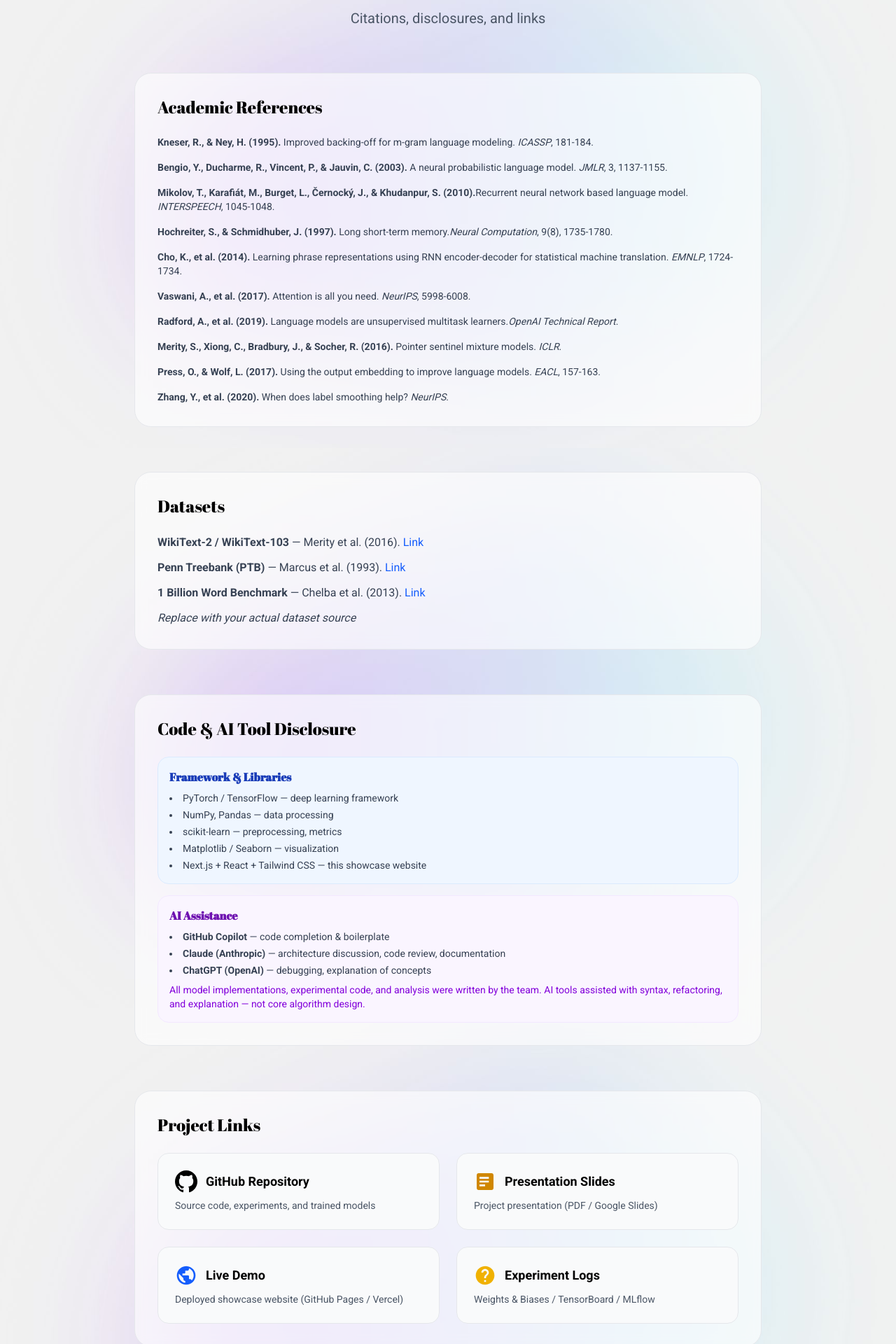
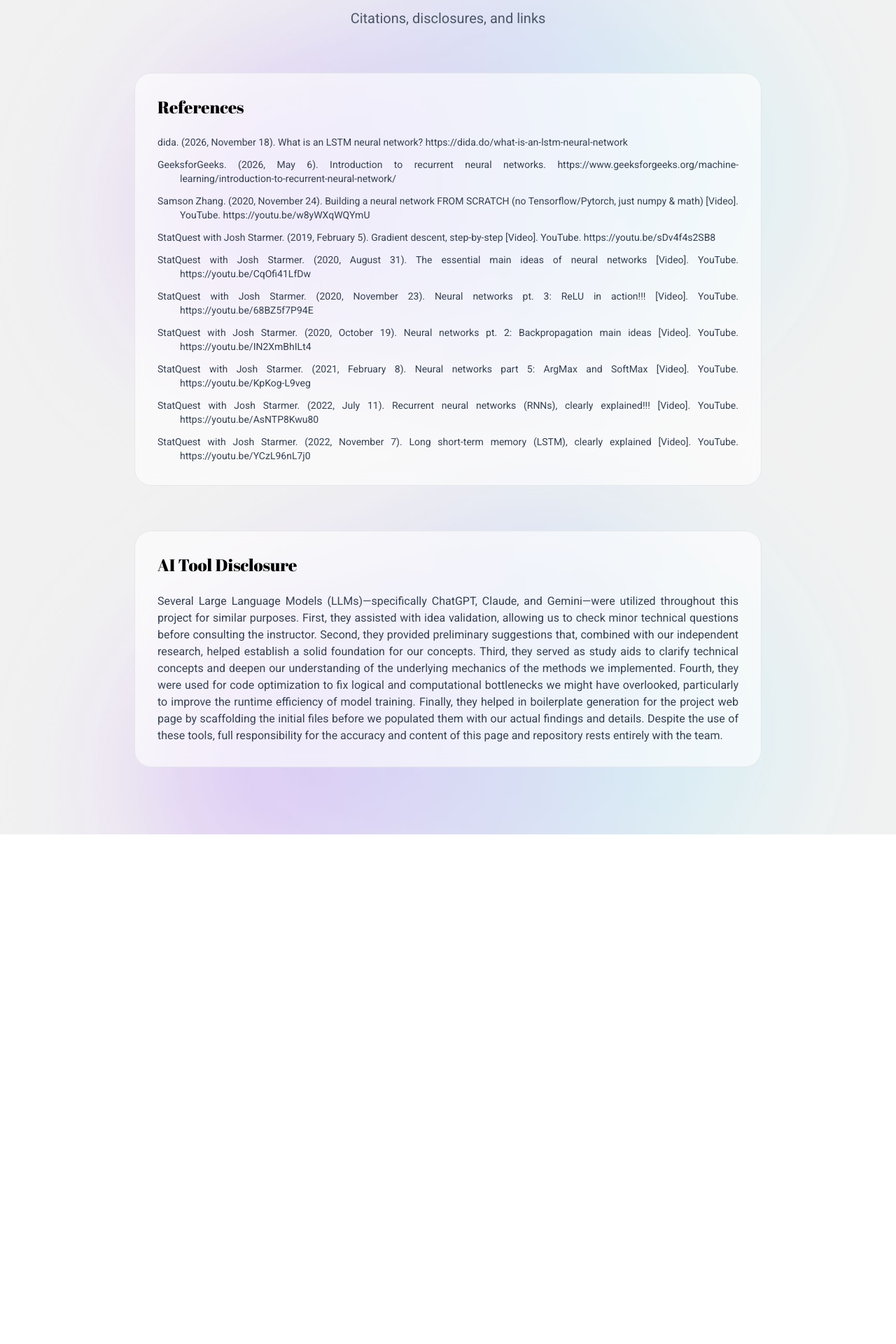
Before and after one commit to francogabrieloliveros/project-mfs, a Next.js app in the folder page/: page /references in a window 1280 px wide. Shown: the part 160-2080 px from the top of the page at 70% size. After the commit the page ends 1352 px from the top, so only its background shows below. Built offline with nearby package versions, Linux system fonts and the light colour scheme.

Commit message:
feat(page): added rnn references and ai disclosure

```diff
--- a/page/src/app/page.tsx
+++ b/page/src/app/page.tsx
@@ -9,12 +9,36 @@ export default function Home() {
   ];
 
   const sections = [
-    { href: "/dataset", title: "Dataset", desc: "Source, size, features, target & preprocessing" },
-    { href: "/methods", title: "Methods", desc: "N-gram, FFNN, RNN — how they work & implementation" },
-    { href: "/experiments", title: "Experiments", desc: "Data splits, metrics, hyperparameters" },
-    { href: "/results", title: "Results", desc: "Comparison tables & figures across all models" },
-    { href: "/discussion", title: "Discussion", desc: "Analysis, limitations & future improvements" },
-    { href: "/references", title: "References", desc: "Citations, disclosures & links" },
+    {
+      href: "/dataset",
+      title: "Dataset",
+      desc: "Source, size, features, target & preprocessing",
+    },
+    {
+      href: "/methods",
+      title: "Methods",
+      desc: "N-gram, FFNN, RNN — how they work & implementation",
+    },
+    {
+      href: "/experiments",
+      title: "Experiments",
+      desc: "Data splits, metrics, hyperparameters",
+    },
+    {
+      href: "/results",
+      title: "Results",
+      desc: "Comparison tables & figures across all models",
+    },
+    {
+      href: "/discussion",
+      title: "Discussion",
+      desc: "Analysis, limitations & future improvements",
+    },
+    {
+      href: "/references",
+      title: "References",
+      desc: "Citations, disclosures & links",
+    },
   ];
 
   return (
@@ -26,13 +50,16 @@ export default function Home() {
             Project MFS
           </h1>
           <p className="text-xl text-gray-700 mb-8 max-w-2xl mx-auto">
-            Next Word Prediction with N-gram, Feed Forward Neural Network,
-            and Recursive Neural Network
+            Next Word Prediction with N-gram, Feed Forward Neural Network, and
+            Recursive Neural Network
           </p>
 
           <div className="flex flex-wrap justify-center gap-3 mb-12">
             {groupMembers.map((member, i) => (
-              <span key={i} className="bg-white/80 backdrop-blur-sm px-4 py-2 rounded-full text-sm border border-gray-200">
+              <span
+                key={i}
+                className="bg-white/80 backdrop-blur-sm px-4 py-2 rounded-full text-sm border border-gray-200"
+              >
                 {member}
               </span>
             ))}
@@ -41,25 +68,82 @@ export default function Home() {
 
         {/* Problem Statement & Motivation */}
         <section className="mb-20 p-8 bg-white/60 backdrop-blur-sm rounded-3xl border border-gray-200">
-          <h2 className="font-abril text-3xl mb-4 text-black">Problem Statement & Motivation</h2>
+          <h2 className="font-abril text-3xl mb-4 text-black">
+            Problem Statement & Motivation
+          </h2>
           <div className="prose max-w-none text-gray-700">
             <p className="mb-4">
-              <strong>Problem:</strong> Given a sequence of words, predict the most probable next word.
-              This is a fundamental task in natural language processing with applications in
-              autocomplete, text generation, and language modeling.
+              <strong>Problem:</strong> Given a sequence of words, predict the
+              most probable next word. This is a fundamental task in natural
+              language processing with applications in autocomplete, text
+              generation, and language modeling.
             </p>
             <p className="mb-4">
-              <strong>Motivation:</strong> Comparing classical statistical approaches (N-grams) with
-              modern neural architectures (FFNN, RNN) reveals the trade-offs between simplicity,
-              interpretability, and predictive power. Understanding these trade-offs guides
-              model selection for real-world deployment constraints.
+              <strong>Motivation:</strong> Comparing classical statistical
+              approaches (N-grams) with modern neural architectures (FFNN, RNN)
+              reveals the trade-offs between simplicity, interpretability, and
+              predictive power. Understanding these trade-offs guides model
+              selection for real-world deployment constraints.
             </p>
+          </div>
+        </section>
+
+        {/* Project Links */}
+        <section className="mb-20">
+          <h2 className="font-abril text-3xl mb-6 text-black text-center">
+            Project Links
+          </h2>
+          <div className="grid grid-cols-1 md:grid-cols-2 lg:grid-cols-4 gap-4">
+            <a
+              href="https://github.com/francogabrieloliveros/project-mfs"
+              target="_blank"
+              rel="noopener noreferrer"
+              className="group p-6 bg-gray-50 rounded-2xl border border-gray-200 hover:border-black/50 hover:shadow-lg transition-all flex flex-col"
+            >
+              <div className="flex items-center gap-3 mb-2">
+                <svg
+                  className="w-8 h-8 text-black group-hover:scale-110 transition"
+                  fill="currentColor"
+                  viewBox="0 0 24 24"
+                >
+                  <path d="M12 0C5.374 0 0 5.373 0 12c0 5.302 3.438 9.8 8.207 11.387.599.111.793-.261.793-.577v-2.234c-3.338.726-4.033-1.416-4.033-1.416-.546-1.387-1.333-1.756-1.333-1.756-1.089-.745.083-.729.083-.729 1.205.084 1.839 1.237 1.839 1.237 1.07 1.834 2.807 1.304 3.492.997.107-.775.418-1.305.762-1.604-2.665-.305-5.467-1.334-5.467-5.931 0-1.311.469-2.381 1.236-3.221-.124-.303-.535-1.524.117-3.176 0 0 1.008-.322 3.301 1.23A11.509 11.509 0 0112 5.803c1.02.005 2.047.138 3.006.404 2.291-1.552 3.297-1.23 3.297-1.23.653 1.653.242 2.874.118 3.176.77.84 1.235 1.911 1.235 3.221 0 4.609-2.807 5.624-5.479 5.921.43.372.823 1.102.823 2.222v3.293c0 .319.192.694.801.576C20.566 21.797 24 17.3 24 12c0-6.627-5.373-12-12-12z" />
+                </svg>
+                <span className="font-semibold text-lg">GitHub Repository</span>
+              </div>
+              <p className="text-gray-600 text-sm">
+                Source code, experiments, and trained models
+              </p>
+            </a>
+            <a
+              href="https://docs.google.com/presentation/d/your-slides"
+              target="_blank"
+              rel="noopener noreferrer"
+              className="group p-6 bg-gray-50 rounded-2xl border border-gray-200 hover:border-black/50 hover:shadow-lg transition-all flex flex-col"
+            >
+              <div className="flex items-center gap-3 mb-2">
+                <svg
+                  className="w-8 h-8 text-yellow-600 group-hover:scale-110 transition"
+                  fill="currentColor"
+                  viewBox="0 0 24 24"
+                >
+                  <path d="M19 3H5c-1.1 0-2 .9-2 2v14c0 1.1.9 2 2 2h14c1.1 0 2-.9 2-2V5c0-1.1-.9-2-2-2zm-7 14H6v-2h6v2zm4-4H6v-2h10v2zm0-4H6V7h10v2z" />
+                </svg>
+                <span className="font-semibold text-lg">
+                  Presentation Slides
+                </span>
+              </div>
+              <p className="text-gray-600 text-sm">
+                Project presentation (PDF / Google Slides)
+              </p>
+            </a>
           </div>
         </section>
 
         {/* Navigation Cards */}
         <section>
-          <h2 className="font-abril text-3xl mb-8 text-center text-black">Explore the Project</h2>
+          <h2 className="font-abril text-3xl mb-8 text-center text-black">
+            Explore the Project
+          </h2>
           <div className="grid grid-cols-1 md:grid-cols-2 lg:grid-cols-3 gap-6">
             {sections.map((section) => (
               <Link
--- a/page/src/app/references/page.tsx
+++ b/page/src/app/references/page.tsx
@@ -1,157 +1,75 @@
+const sectionClass =
+  "bg-white/60 backdrop-blur-sm rounded-3xl border border-gray-200 p-8";
+
+// Paste your references here.
+const references: string[] = [
+  "StatQuest with Josh Starmer. (2020, August 31). The essential main ideas of neural networks [Video]. YouTube. https://youtu.be/CqOfi41LfDw",
+  "StatQuest with Josh Starmer. (2020, November 23). Neural networks pt. 3: ReLU in action!!! [Video]. YouTube. https://youtu.be/68BZ5f7P94E",
+  "GeeksforGeeks. (2026, May 6). Introduction to recurrent neural networks. https://www.geeksforgeeks.org/machine-learning/introduction-to-recurrent-neural-network/",
+  "StatQuest with Josh Starmer. (2019, February 5). Gradient descent, step-by-step [Video]. YouTube. https://youtu.be/sDv4f4s2SB8",
+  "StatQuest with Josh Starmer. (2020, October 19). Neural networks pt. 2: Backpropagation main ideas [Video]. YouTube. https://youtu.be/IN2XmBhILt4",
+  "Samson Zhang. (2020, November 24). Building a neural network FROM SCRATCH (no Tensorflow/Pytorch, just numpy & math) [Video]. YouTube. https://youtu.be/w8yWXqWQYmU",
+  "StatQuest with Josh Starmer. (2021, February 8). Neural networks part 5: ArgMax and SoftMax [Video]. YouTube. https://youtu.be/KpKog-L9veg",
+  "StatQuest with Josh Starmer. (2022, July 11). Recurrent neural networks (RNNs), clearly explained!!! [Video]. YouTube. https://youtu.be/AsNTP8Kwu80",
+  "StatQuest with Josh Starmer. (2022, November 7). Long short-term memory (LSTM), clearly explained [Video]. YouTube. https://youtu.be/YCzL96nL7j0",
+  "dida. (2026, November 18). What is an LSTM neural network? https://dida.do/what-is-an-lstm-neural-network",
+];
+
 export default function ReferencesPage() {
+  const sortedReferences = [...references].sort((a, b) =>
+    a.localeCompare(b, undefined, { sensitivity: "base" }),
+  );
+
   return (
     <main className="flex-1 min-h-screen py-24 px-8">
       <div className="max-w-4xl mx-auto space-y-16">
         <header className="text-center">
-          <h1 className="font-abril text-5xl md:text-6xl mb-4 text-black">References</h1>
-          <p className="text-xl text-gray-600">Citations, disclosures, and links</p>
+          <h1 className="font-abril text-5xl md:text-6xl mb-4 text-black">
+            References
+          </h1>
+          <p className="text-xl text-gray-600">
+            Citations, disclosures, and links
+          </p>
         </header>
 
-        <section className="bg-white/60 backdrop-blur-sm rounded-3xl border border-gray-200 p-8">
-          <h2 className="font-abril text-2xl mb-6 text-black">Academic References</h2>
-          <ol className="space-y-4 text-gray-700 text-sm">
-            <li>
-              <strong>Kneser, R., & Ney, H. (1995).</strong> Improved backing-off for m-gram language
-              modeling. <em>ICASSP</em>, 181-184.
-            </li>
-            <li>
-              <strong>Bengio, Y., Ducharme, R., Vincent, P., & Jauvin, C. (2003).</strong> A neural
-              probabilistic language model. <em>JMLR</em>, 3, 1137-1155.
-            </li>
-            <li>
-              <strong>Mikolov, T., Karafiát, M., Burget, L., Černocký, J., & Khudanpur, S. (2010).</strong>
-              Recurrent neural network based language model. <em>INTERSPEECH</em>, 1045-1048.
-            </li>
-            <li>
-              <strong>Hochreiter, S., & Schmidhuber, J. (1997).</strong> Long short-term memory.
-              <em>Neural Computation</em>, 9(8), 1735-1780.
-            </li>
-            <li>
-              <strong>Cho, K., et al. (2014).</strong> Learning phrase representations using RNN encoder-decoder
-              for statistical machine translation. <em>EMNLP</em>, 1724-1734.
-            </li>
-            <li>
-              <strong>Vaswani, A., et al. (2017).</strong> Attention is all you need. <em>NeurIPS</em>, 5998-6008.
-            </li>
-            <li>
-              <strong>Radford, A., et al. (2019).</strong> Language models are unsupervised multitask learners.
-              <em>OpenAI Technical Report</em>.
-            </li>
-            <li>
-              <strong>Merity, S., Xiong, C., Bradbury, J., & Socher, R. (2016).</strong> Pointer sentinel
-              mixture models. <em>ICLR</em>.
-            </li>
-            <li>
-              <strong>Press, O., & Wolf, L. (2017).</strong> Using the output embedding to improve
-              language models. <em>EACL</em>, 157-163.
-            </li>
-            <li>
-              <strong>Zhang, Y., et al. (2020).</strong> When does label smoothing help? <em>NeurIPS</em>.
-            </li>
-          </ol>
-        </section>
-
-        <section className="bg-white/60 backdrop-blur-sm rounded-3xl border border-gray-200 p-8">
-          <h2 className="font-abril text-2xl mb-6 text-black">Datasets</h2>
-          <ul className="space-y-3 text-gray-700">
-            <li><strong>WikiText-2 / WikiText-103</strong> — Merity et al. (2016). <a href="https://blog.einstein.ai/the-wikitext-long-term-dependency-language-modeling-dataset/" target="_blank" rel="noopener noreferrer" className="text-blue-600 hover:underline">Link</a></li>
-            <li><strong>Penn Treebank (PTB)</strong> — Marcus et al. (1993). <a href="https://www.cis.upenn.edu/~treebank/" target="_blank" rel="noopener noreferrer" className="text-blue-600 hover:underline">Link</a></li>
-            <li><strong>1 Billion Word Benchmark</strong> — Chelba et al. (2013). <a href="http://www.statmt.org/lm-benchmark/" target="_blank" rel="noopener noreferrer" className="text-blue-600 hover:underline">Link</a></li>
-            <li><em>Replace with your actual dataset source</em></li>
-          </ul>
-        </section>
-
-        <section className="bg-white/60 backdrop-blur-sm rounded-3xl border border-gray-200 p-8">
-          <h2 className="font-abril text-2xl mb-6 text-black">Code & AI Tool Disclosure</h2>
-          <div className="space-y-4 text-gray-700">
-            <div className="p-4 bg-blue-50 rounded-2xl border border-blue-100">
-              <h3 className="font-semibold text-blue-800 mb-2">Framework & Libraries</h3>
-              <ul className="list-disc list-inside space-y-1 text-sm">
-                <li>PyTorch / TensorFlow — deep learning framework</li>
-                <li>NumPy, Pandas — data processing</li>
-                <li>scikit-learn — preprocessing, metrics</li>
-                <li>Matplotlib / Seaborn — visualization</li>
-                <li>Next.js + React + Tailwind CSS — this showcase website</li>
-              </ul>
-            </div>
-            <div className="p-4 bg-purple-50 rounded-2xl border border-purple-100">
-              <h3 className="font-semibold text-purple-800 mb-2">AI Assistance</h3>
-              <ul className="list-disc list-inside space-y-1 text-sm">
-                <li><strong>GitHub Copilot</strong> — code completion & boilerplate</li>
-                <li><strong>Claude (Anthropic)</strong> — architecture discussion, code review, documentation</li>
-                <li><strong>ChatGPT (OpenAI)</strong> — debugging, explanation of concepts</li>
-              </ul>
-              <p className="text-sm text-purple-700 mt-2">
-                All model implementations, experimental code, and analysis were written by the team.
-                AI tools assisted with syntax, refactoring, and explanation — not core algorithm design.
+        {/* References */}
+        <section className={sectionClass}>
+          <h2 className="font-abril text-2xl mb-6 text-black">References</h2>
+          <div className="space-y-3 text-gray-700 text-sm">
+            {sortedReferences.map((ref, i) => (
+              <p
+                key={i}
+                className="pl-8 text-justify"
+                style={{ textIndent: "-2rem" }}
+              >
+                {ref}
               </p>
-            </div>
+            ))}
           </div>
         </section>
 
-        <section className="bg-white/60 backdrop-blur-sm rounded-3xl border border-gray-200 p-8">
-          <h2 className="font-abril text-2xl mb-6 text-black">Project Links</h2>
-          <div className="grid grid-cols-1 md:grid-cols-2 gap-6">
-            <a
-              href="https://github.com/your-username/project-mfs"
-              target="_blank"
-              rel="noopener noreferrer"
-              className="group p-6 bg-gray-50 rounded-2xl border border-gray-200 hover:border-black/50 hover:shadow-lg transition-all"
-            >
-              <div className="flex items-center gap-3 mb-2">
-                <svg className="w-8 h-8 text-black group-hover:scale-110 transition" fill="currentColor" viewBox="0 0 24 24"><path d="M12 0C5.374 0 0 5.373 0 12c0 5.302 3.438 9.8 8.207 11.387.599.111.793-.261.793-.577v-2.234c-3.338.726-4.033-1.416-4.033-1.416-.546-1.387-1.333-1.756-1.333-1.756-1.089-.745.083-.729.083-.729 1.205.084 1.839 1.237 1.839 1.237 1.07 1.834 2.807 1.304 3.492.997.107-.775.418-1.305.762-1.604-2.665-.305-5.467-1.334-5.467-5.931 0-1.311.469-2.381 1.236-3.221-.124-.303-.535-1.524.117-3.176 0 0 1.008-.322 3.301 1.23A11.509 11.509 0 0112 5.803c1.02.005 2.047.138 3.006.404 2.291-1.552 3.297-1.23 3.297-1.23.653 1.653.242 2.874.118 3.176.77.84 1.235 1.911 1.235 3.221 0 4.609-2.807 5.624-5.479 5.921.43.372.823 1.102.823 2.222v3.293c0 .319.192.694.801.576C20.566 21.797 24 17.3 24 12c0-6.627-5.373-12-12-12z"/></svg>
-                <span className="font-semibold text-lg">GitHub Repository</span>
-              </div>
-              <p className="text-gray-600 text-sm">Source code, experiments, and trained models</p>
-            </a>
-            <a
-              href="https://docs.google.com/presentation/d/your-slides"
-              target="_blank"
-              rel="noopener noreferrer"
-              className="group p-6 bg-gray-50 rounded-2xl border border-gray-200 hover:border-black/50 hover:shadow-lg transition-all"
-            >
-              <div className="flex items-center gap-3 mb-2">
-                <svg className="w-8 h-8 text-yellow-600 group-hover:scale-110 transition" fill="currentColor" viewBox="0 0 24 24"><path d="M19 3H5c-1.1 0-2 .9-2 2v14c0 1.1.9 2 2 2h14c1.1 0 2-.9 2-2V5c0-1.1-.9-2-2-2zm-7 14H6v-2h6v2zm4-4H6v-2h10v2zm0-4H6V7h10v2z"/></svg>
-                <span className="font-semibold text-lg">Presentation Slides</span>
-              </div>
-              <p className="text-gray-600 text-sm">Project presentation (PDF / Google Slides)</p>
-            </a>
-            <a
-              href="https://your-username.github.io/project-mfs"
-              target="_blank"
-              rel="noopener noreferrer"
-              className="group p-6 bg-gray-50 rounded-2xl border border-gray-200 hover:border-black/50 hover:shadow-lg transition-all"
-            >
-              <div className="flex items-center gap-3 mb-2">
-                <svg className="w-8 h-8 text-blue-600 group-hover:scale-110 transition" fill="currentColor" viewBox="0 0 24 24"><path d="M12 2C6.48 2 2 6.48 2 12s4.48 10 10 10 10-4.48 10-10S17.52 2 12 2zm-1 17.93c-3.95-.49-7-3.85-7-7.93 0-.62.08-1.21.21-1.79L9 15v1c0 1.1.9 2 2 2v1.93zm6.9-2.54c-.26-.81-1-1.39-1.9-1.39h-1v-3c0-.55-.45-1-1-1H8v-2h2c.55 0 1-.45 1-1V7h2c1.1 0 2-.9 2-2v-.41c2.93 1.19 5 4.06 5 7.41 0 2.08-.8 3.97-2.1 5.39z"/></svg>
-                <span className="font-semibold text-lg">Live Demo</span>
-              </div>
-              <p className="text-gray-600 text-sm">Deployed showcase website (GitHub Pages / Vercel)</p>
-            </a>
-            <a
-              href="https://wandb.ai/your-project"
-              target="_blank"
-              rel="noopener noreferrer"
-              className="group p-6 bg-gray-50 rounded-2xl border border-gray-200 hover:border-black/50 hover:shadow-lg transition-all"
-            >
-              <div className="flex items-center gap-3 mb-2">
-                <svg className="w-8 h-8 text-yellow-500 group-hover:scale-110 transition" fill="currentColor" viewBox="0 0 24 24"><path d="M12 2C6.48 2 2 6.48 2 12s4.48 10 10 10 10-4.48 10-10S17.52 2 12 2zm1 17h-2v-2h2v2zm2.07-7.75l-.9.92C13.45 12.9 13 13.5 13 15h-2v-.5c0-1.1.45-2.1 1.17-2.83l1.24-1.21c.37-.36.59-.86.59-1.41 0-1.1-.9-2-2-2s-2 .9-2 2H8c0-2.21 1.79-4 4-4s4 1.79 4 4c0 .88-.36 1.68-.93 2.25z"/></svg>
-                <span className="font-semibold text-lg">Experiment Logs</span>
-              </div>
-              <p className="text-gray-600 text-sm">Weights & Biases / TensorBoard / MLflow</p>
-            </a>
-          </div>
-        </section>
-
-        <section className="bg-white/60 backdrop-blur-sm rounded-3xl border border-gray-200 p-8">
-          <h2 className="font-abril text-2xl mb-4 text-black">License & Attribution</h2>
-          <p className="text-gray-700 mb-4">
-            This project is released under the <strong>MIT License</strong>. You are free to use,
-            modify, and distribute with attribution.
-          </p>
-          <p className="text-gray-600 text-sm">
-            Dataset licenses vary — verify terms before redistribution. Pretrained model weights
-            (if used) subject to their respective licenses (e.g., OpenRAIL, Apache 2.0, MIT).
+        {/* AI disclosure */}
+        <section className={sectionClass}>
+          <h2 className="font-abril text-2xl mb-6 text-black">
+            AI Tool Disclosure
+          </h2>
+          <p className="text-gray-700 text-justify">
+            Several Large Language Models (LLMs)—specifically ChatGPT, Claude,
+            and Gemini—were utilized throughout this project for similar
+            purposes. First, they assisted with idea validation, allowing us to
+            check minor technical questions before consulting the instructor.
+            Second, they provided preliminary suggestions that, combined with
+            our independent research, helped establish a solid foundation for
+            our concepts. Third, they served as study aids to clarify technical
+            concepts and deepen our understanding of the underlying mechanics of
+            the methods we implemented. Fourth, they were used for code
+            optimization to fix logical and computational bottlenecks we might
+            have overlooked, particularly to improve the runtime efficiency of
+            model training. Finally, they helped in boilerplate generation for
+            the project web page by scaffolding the initial files before we
+            populated them with our actual findings and details. Despite the use
+            of these tools, full responsibility for the accuracy and content of
+            this page and repository rests entirely with the team.
           </p>
         </section>
       </div>
```
